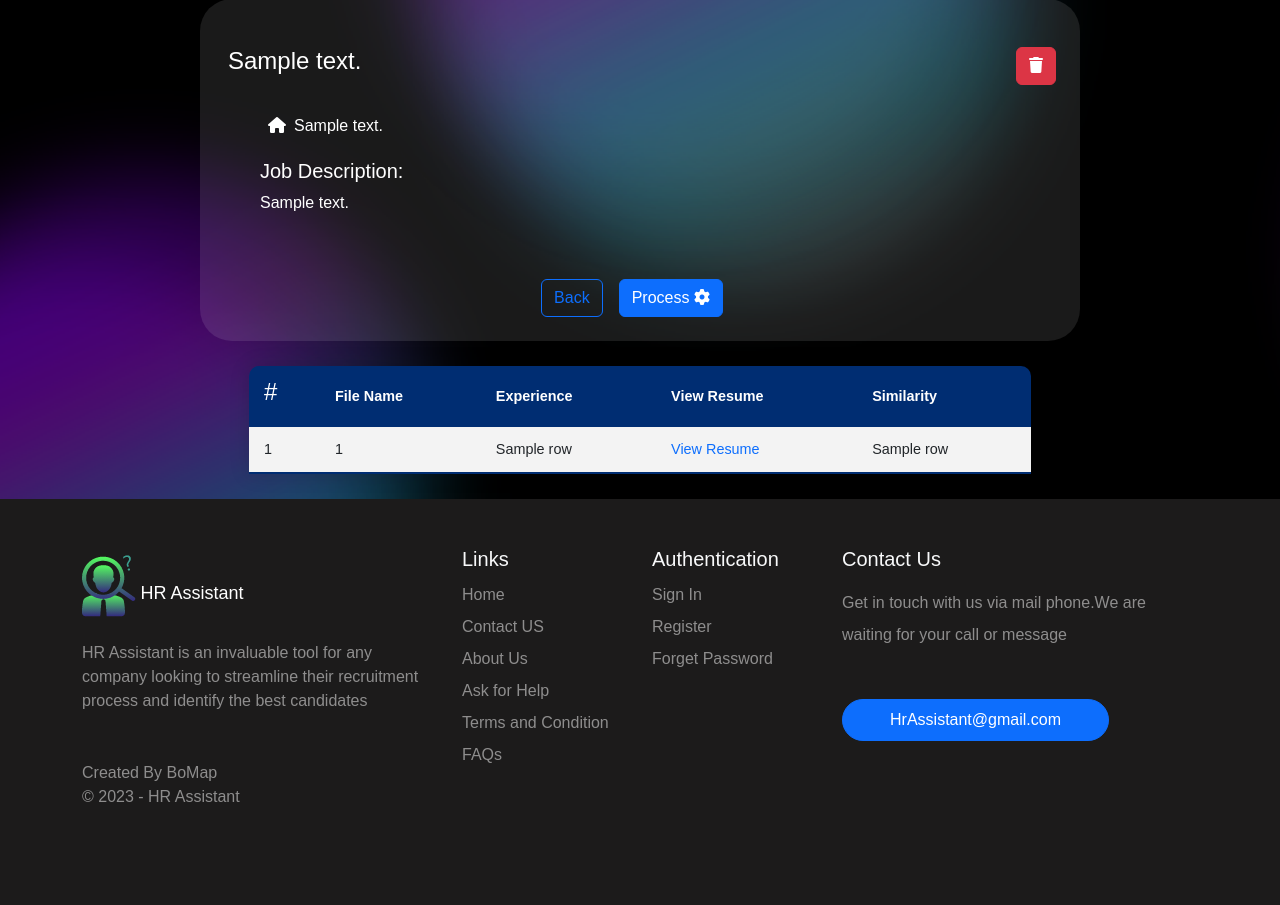
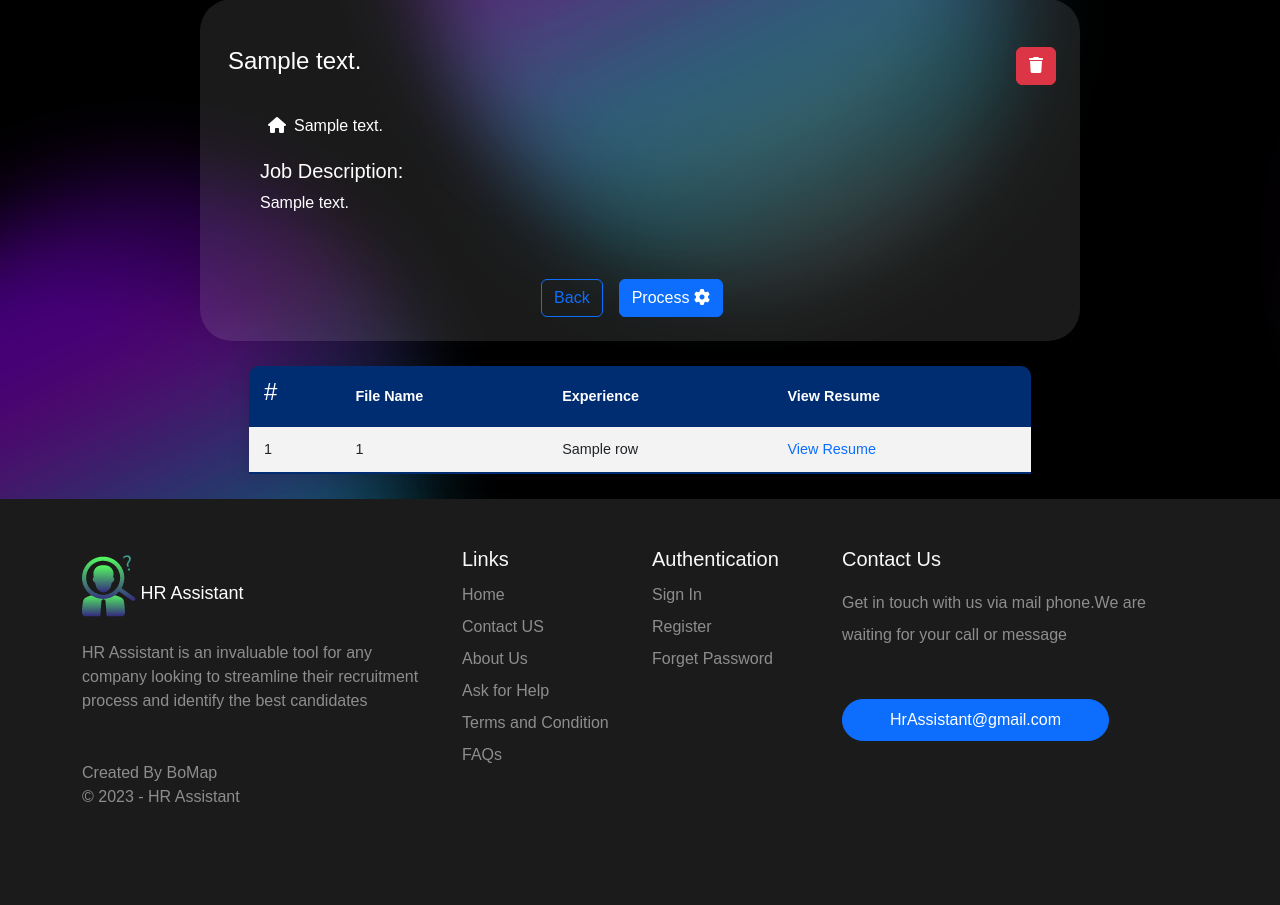
Before and after one commit to MaarkNassef/GraduationProject, a Flask app: template templates/jobDetails.html in a window 1280 px wide. Shown: the part 119-1024 px from the top of the page. Run offline with Flask 3, Linux system fonts and the light colour scheme; the template is opened without the code that fills it: most values are stand-ins (such as "Sample title", 1, 10 or a date in 2020); some libraries are stand-ins or nearby versions.

```diff
--- a/templates/jobDetails.html
+++ b/templates/jobDetails.html
@@ -44,7 +44,7 @@
             <th scope="col">File Name</th>
             <th scope="col">Experience</th>
             <th scope="col">View Resume</th>
-            <th scope="col">Similarity</th>
+            <!-- <th scope="col">Similarity</th> -->
         </tr>
     </thead>
     <tbody>
@@ -54,7 +54,7 @@
             <td>{{row[0]}}</td>
             <td>{{row[2]}}</td>
             <td><a href="#" class="text-decoration-none">View Resume</a></td>
-            <td>{{row[1]}}</td>
+            <!-- <td>{{row[1]}}</td> -->
             <!-- <td>
         <h6 class="display-6 fs-5">{{row[1]}}</h6>
         </td> -->
```
Also changed, not shown: 1 other file.
